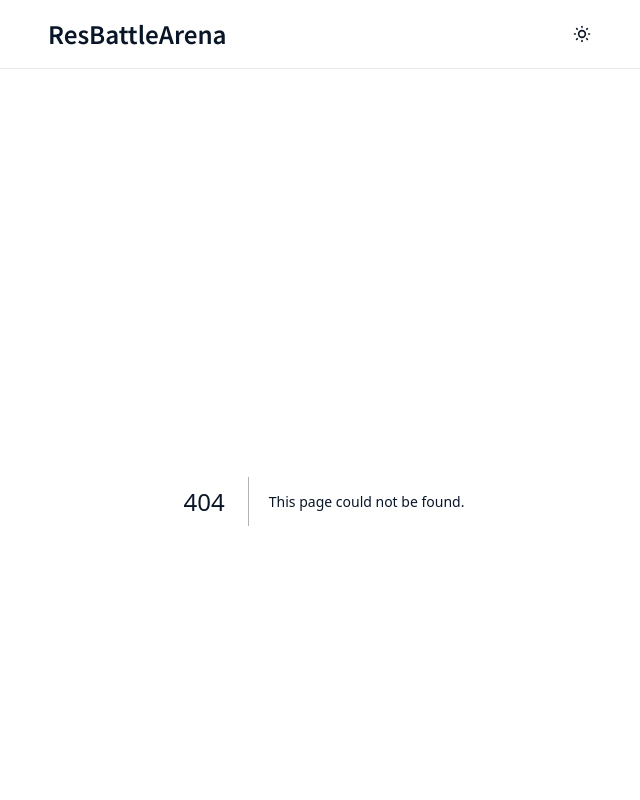
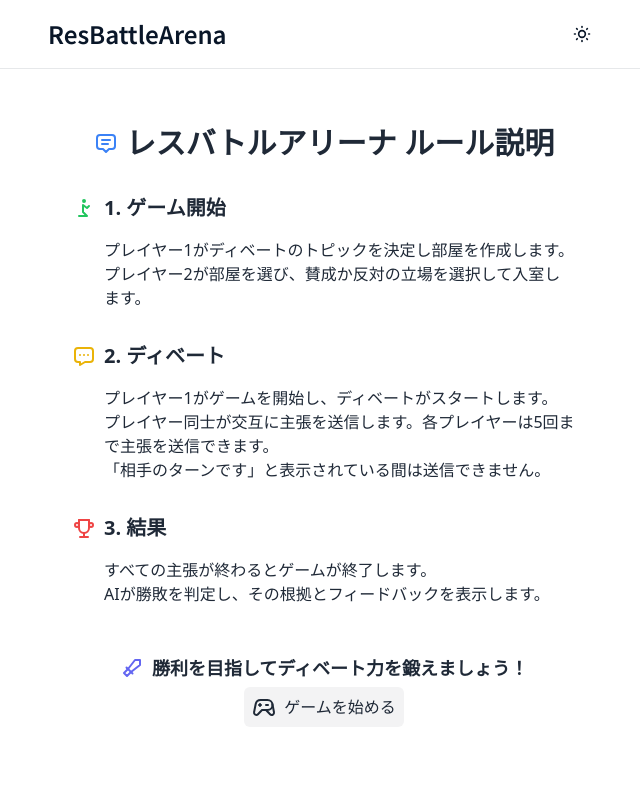
Before and after one commit to gotsteven/resbattle-arena, a Next.js app: page /rule in a window 1280 px wide. Before the commit this address had no page. Shown: the top 800 px of the page, without its empty margins (316-956 px from the left). Built offline with nearby package versions, Linux system fonts and the light colour scheme.

Commit message:
ルール追加

```diff
--- a/src/app/create-room.tsx
+++ b/src/app/create-room.tsx
@@ -3,6 +3,7 @@ import { IconButton } from '@/components/ui/IconButton'
 import { apiClient } from '@/lib/apiClient'
 import { IconHomePlus, IconLoader2 } from '@tabler/icons-react'
 import { useSession } from 'next-auth/react'
+import Link from 'next/link'
 import { useRouter } from 'next/navigation'
 import { type ChangeEvent, useCallback, useState } from 'react'
 import { twJoin } from 'tailwind-merge'
@@ -35,6 +36,9 @@ export const CreateRoom = () => {
 
   return (
     <>
+      <Link href="/rule" className="text-blue-500 underline">
+        ルール説明を見る
+      </Link>
       <h2>新規ディベート作成</h2>
       <div className="flex items-center gap-x-2">
         <input
--- /dev/null
+++ b/src/app/rule/page.tsx
@@ -0,0 +1,70 @@
+import { LinkButton } from '@/components/ui/LinkButton'
+import {
+  IconDeviceGamepad2,
+  IconMessage2,
+  IconMessageDots,
+  IconPray,
+  IconSword,
+  IconTrophy,
+} from '@tabler/icons-react'
+const RulePage = () => {
+  return (
+    <div className="bg-white p-6 font-sans text-gray-800">
+      <div className="container mx-auto">
+        <h1 className="mb-8 text-center font-bold text-3xl">
+          <span className="inline-flex items-center">
+            <IconMessage2 className="mr-2 text-blue-500" />
+            レスバトルアリーナ ルール説明
+          </span>
+        </h1>
+
+        <div className="mb-8">
+          <h2 className="mb-4 flex items-center font-semibold text-xl">
+            <IconPray className="mr-2 text-green-500" />
+            1. ゲーム開始
+          </h2>
+          <p className="pl-8">プレイヤー1がディベートのトピックを決定し部屋を作成します。</p>
+          <p className="pl-8">プレイヤー2が部屋を選び、賛成か反対の立場を選択して入室します。</p>
+        </div>
+
+        <div className="mb-8">
+          <h2 className="mb-4 flex items-center font-semibold text-xl">
+            <IconMessageDots className="mr-2 text-yellow-500" />
+            2. ディベート
+          </h2>
+          <p className="pl-8">プレイヤー1がゲームを開始し、ディベートがスタートします。</p>
+          <p className="pl-8">
+            プレイヤー同士が交互に主張を送信します。各プレイヤーは5回まで主張を送信できます。
+          </p>
+          <p className="pl-8">「相手のターンです」と表示されている間は送信できません。</p>
+        </div>
+
+        <div className="mb-8">
+          <h2 className="mb-4 flex items-center font-semibold text-xl">
+            <IconTrophy className="mr-2 text-red-500" />
+            3. 結果
+          </h2>
+          <p className="pl-8">すべての主張が終わるとゲームが終了します。</p>
+          <p className="pl-8">AIが勝敗を判定し、その根拠とフィードバックを表示します。</p>
+        </div>
+
+        <div className="mt-12 text-center">
+          <p className="font-semibold text-lg">
+            <span className="inline-flex items-center">
+              <IconSword className="mr-2 text-indigo-500" />
+              勝利を目指してディベート力を鍛えましょう！
+            </span>
+          </p>
+        </div>
+      </div>
+      <LinkButton
+        href="/"
+        className="mx-auto"
+        icon={<IconDeviceGamepad2 />}
+        label="ゲームを始める"
+      />
+    </div>
+  )
+}
+
+export default RulePage
```
